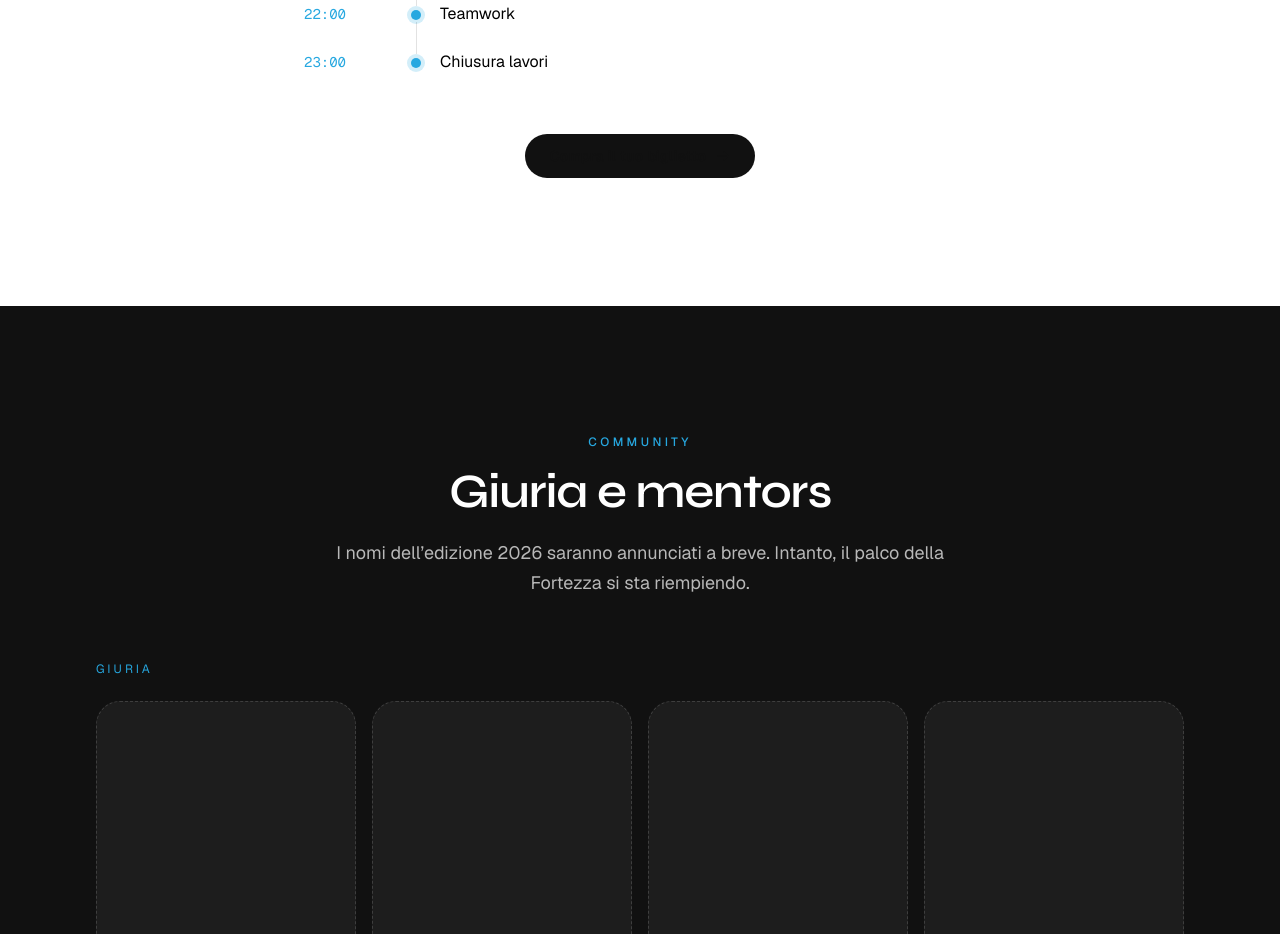
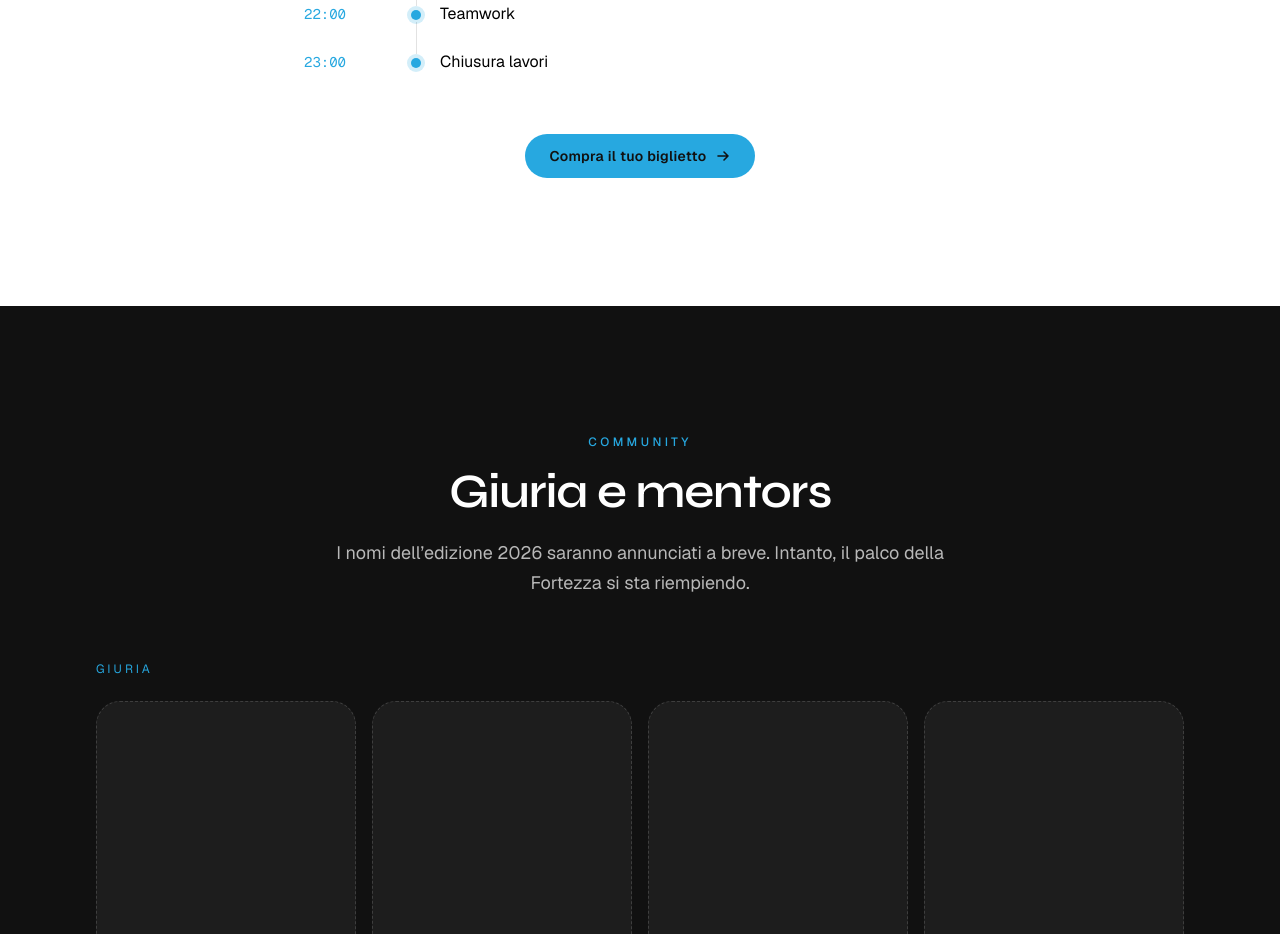
Before and after one commit to thetombrider/startupweekendsavona-site, a Next.js app: page / in a window 1280 px wide. Shown: the part 3060-3994 px from the top of the page. Built offline with nearby package versions, Linux system fonts and the light colour scheme.

Commit message:
Fix unreadable agenda ticket button
Use the blue accent CTA with white label instead of black-on-black in the agenda section, and force white text on the dark button variant.

```diff
--- a/components/event-page.tsx
+++ b/components/event-page.tsx
@@ -228,7 +228,7 @@ function AgendaSection({
       <Container className="mt-12">
         <Agenda days={edition.agenda} />
         <div className="mt-12 flex justify-center">
-          <ButtonLink href={ticketHref} variant="dark" external={edition.isCurrent}>
+          <ButtonLink href={ticketHref} variant="accent" external={edition.isCurrent}>
             {edition.ticketLabel}
             <ArrowIcon />
           </ButtonLink>
--- a/components/ui.tsx
+++ b/components/ui.tsx
@@ -80,7 +80,7 @@ export function ButtonLink({
       "bg-blue text-white hover:bg-blue-deep",
     ghost:
       "bg-transparent text-paper border border-white/25 hover:border-blue hover:text-blue",
-    dark: "bg-ink text-paper hover:bg-black",
+    dark: "bg-ink text-white hover:bg-black",
   } as const;
 
   return (
```
